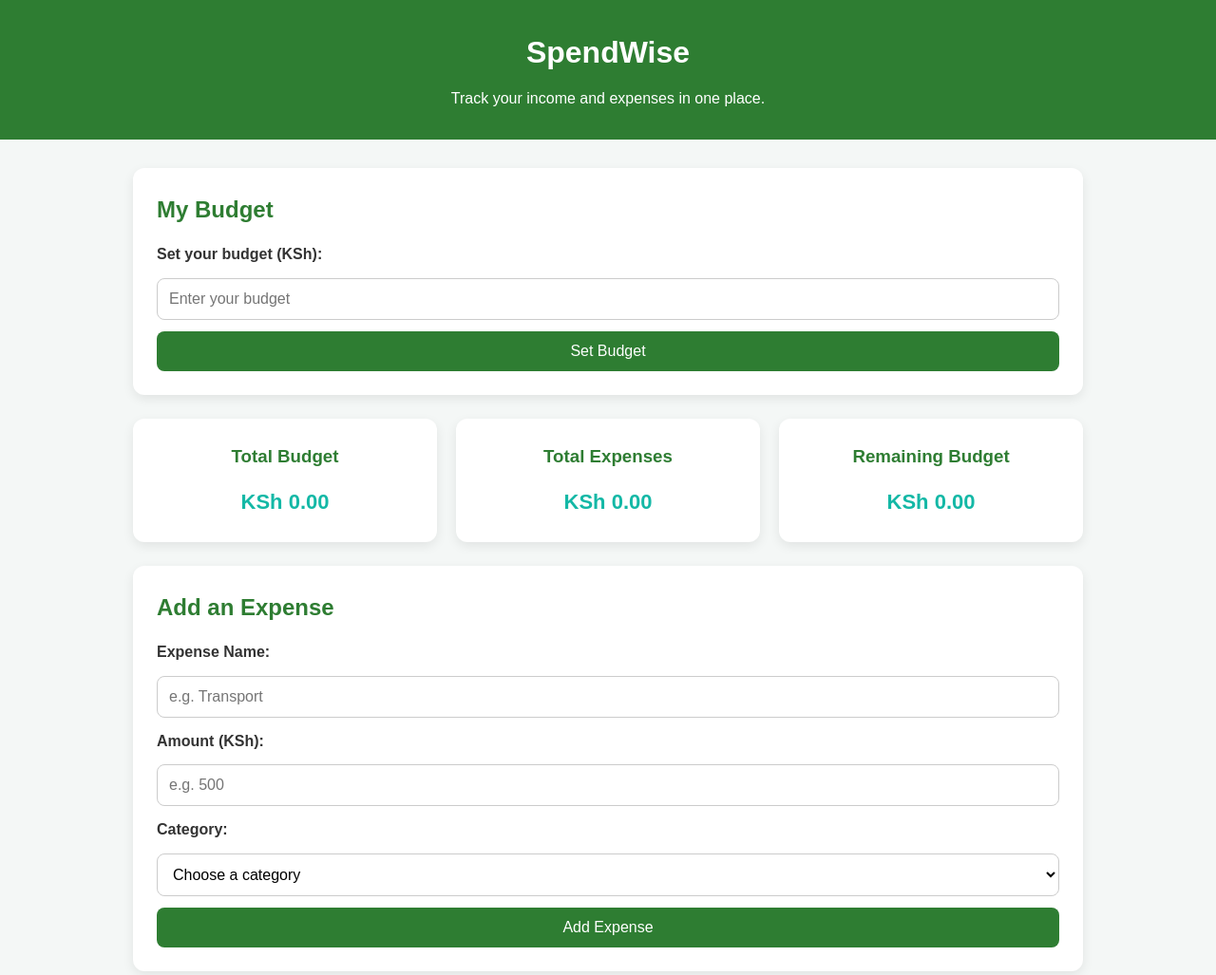
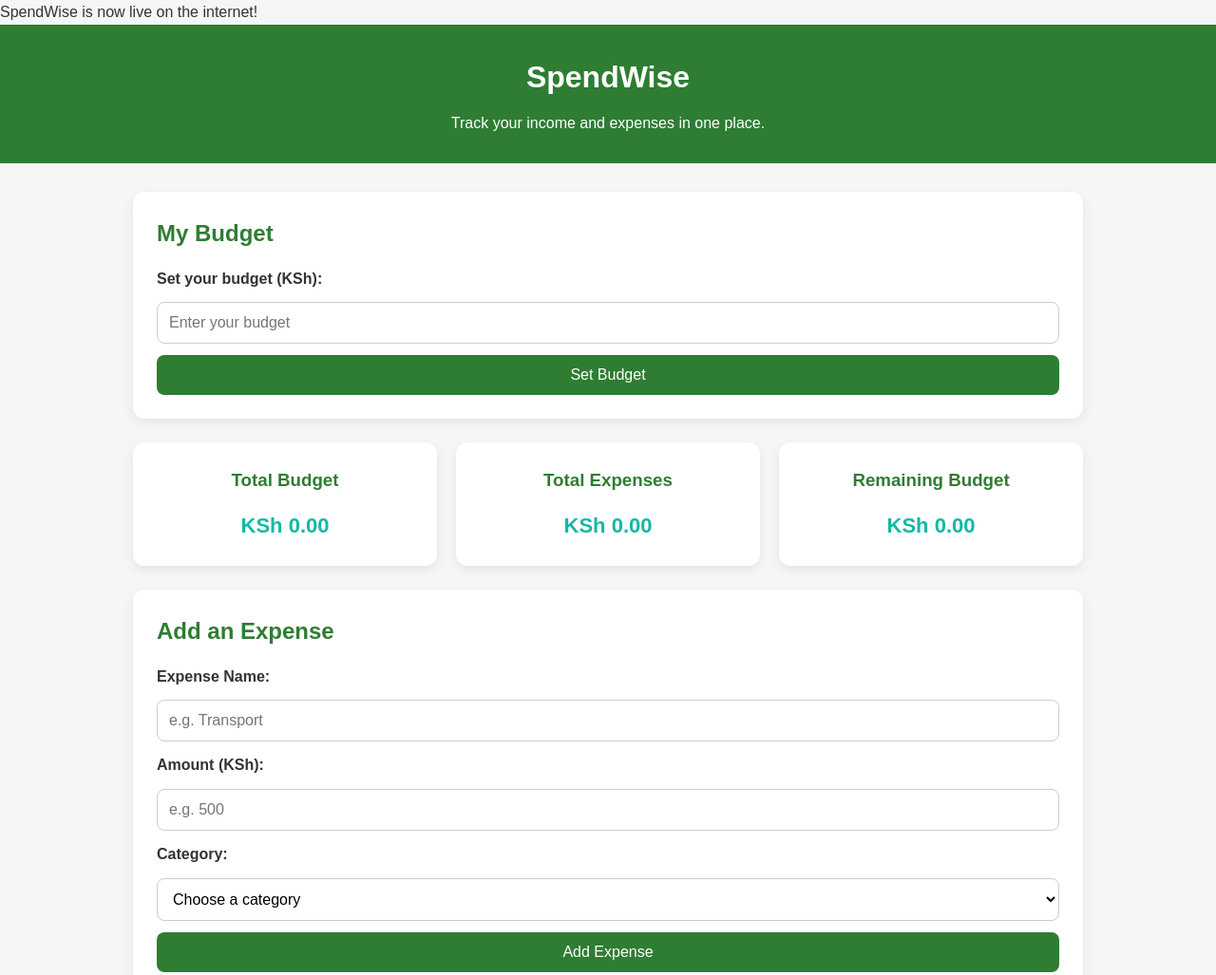
Before and after one commit to AyubAbdullahiIbrahim/SpendWise, a plain HTML site: page index.html in a window 1280 px wide. Shown: the top 1027 px of the page at 95% size. Drawn offline with Linux system fonts and the light colour scheme.

Commit message:
Test automatic Netlify deployment

```diff
--- a/index.html
+++ b/index.html
@@ -5,6 +5,7 @@
     <meta charset="UTF-8">
     <meta name="viewport" content="width=device-width, initial-scale=1.0">
     <title>SpendWise - Expense Tracker</title>
+    <p>SpendWise is now live on the internet!</p>
     <link rel="stylesheet" href="style.css">
 </head>
 <body>
```
